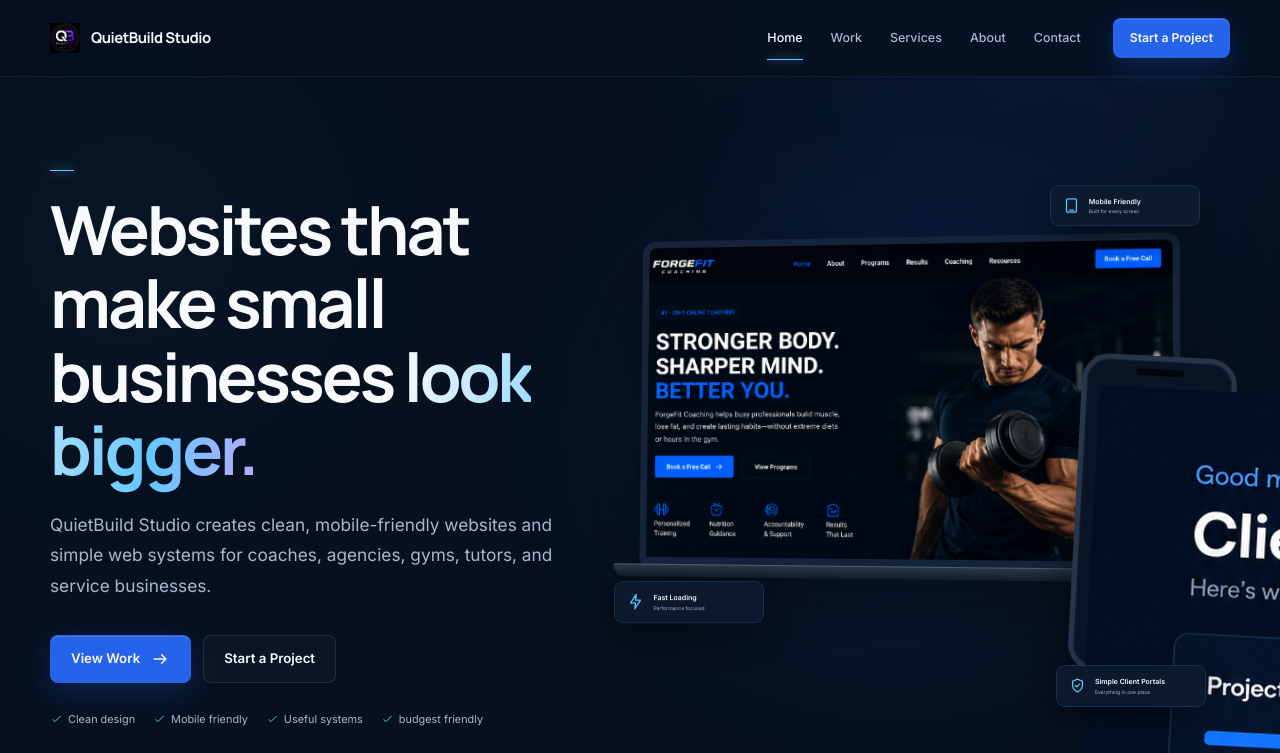
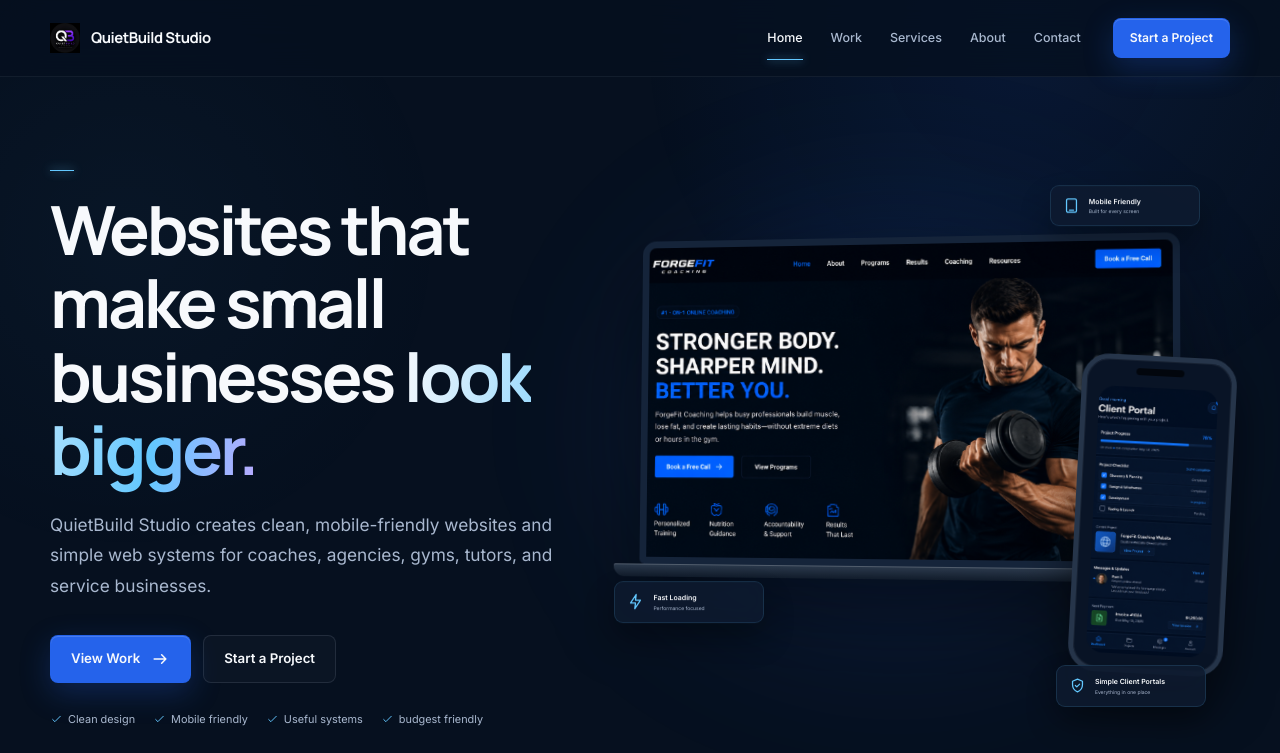
Before and after one commit to dinethkannangara03-tech/quietbuild-studio, a React (Vite) app: page / in a window 1280 px wide. Shown: the top 753 px of the page. Built offline with nearby package versions, Linux system fonts and the light colour scheme.

Commit message:
Update styles.css

```diff
--- a/src/styles.css
+++ b/src/styles.css
@@ -89,6 +89,7 @@ p { margin: 0; color: var(--muted); }
 .mock-stats { position: absolute; right: 28px; bottom: 32px; display: flex; gap: 3px; }.mock-stats span { display: grid; width: 58px; padding: 8px; background: #0e1b2b; border: 1px solid #182b40; color: #8da0b8; font-size: 5px; }.mock-stats b { color: white; font-size: 10px; }
 .phone { position: absolute; right: 0; bottom: 42px; width: 155px; height: 318px; padding: 27px 13px 14px; border: 5px solid #26354a; border-radius: 27px; background: #091426; box-shadow: 0 26px 50px rgba(0,0,0,.55), inset 0 0 0 1px rgba(255,255,255,.06); transform: rotate(3deg); }
 .phone-notch { position: absolute; top: 8px; left: 50%; width: 48px; height: 7px; border-radius: 9px; background: #02060d; transform: translateX(-50%); }
+.phone-screen-image { display: block; width: 100%; height: 100%; border-radius: 16px; object-fit: cover; object-position: top center; }
 .phone > small, .phone > strong { display: block; }.phone > small { color: #7f91a9; font-size: 6px; }.phone > strong { font: 700 13px Manrope; }
 .portal-card { margin-top: 15px; padding: 10px; border: 1px solid rgba(99,200,255,.15); border-radius: 7px; background: linear-gradient(145deg, #102440, #0c1b30); font-size: 6px; color: #9eb0c7; }.portal-card b { float: right; color: #63c8ff; }.portal-card i { display: block; height: 3px; margin-top: 8px; border-radius: 4px; background: linear-gradient(90deg, #2563eb 78%, #172a43 78%); }
 .portal-task { display: flex; align-items: center; gap: 7px; margin-top: 8px; padding: 8px; border: 1px solid rgba(255,255,255,.05); border-radius: 6px; background: #0e1b30; }.portal-task > i { display: grid; place-items: center; width: 16px; height: 16px; border-radius: 4px; background: rgba(37,99,235,.18); color: #63c8ff; font-size: 6px; font-style: normal; }.portal-task span { display: grid; }.portal-task b { font-size: 6px; }.portal-task small { color: #7f91a9; font-size: 5px; }
```
